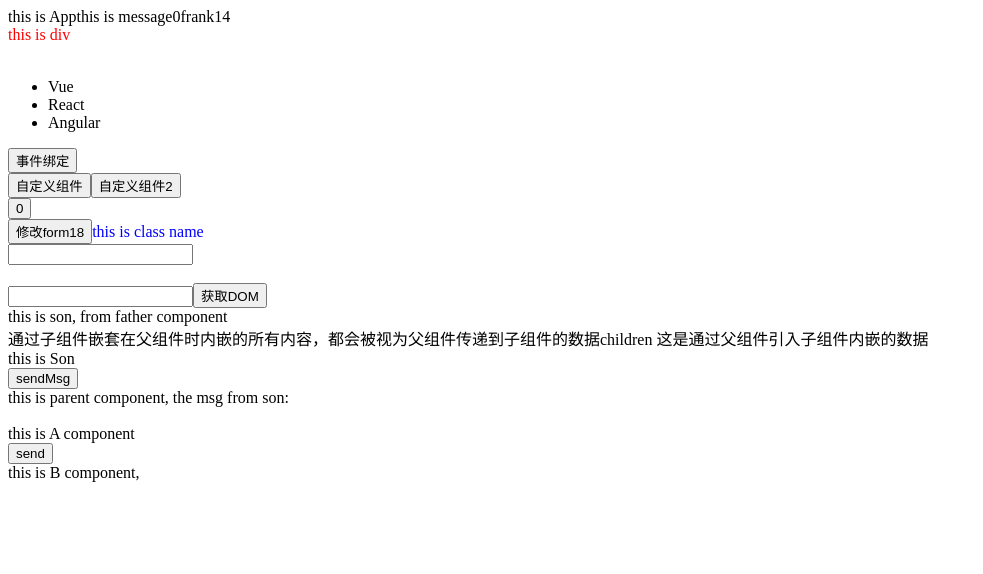
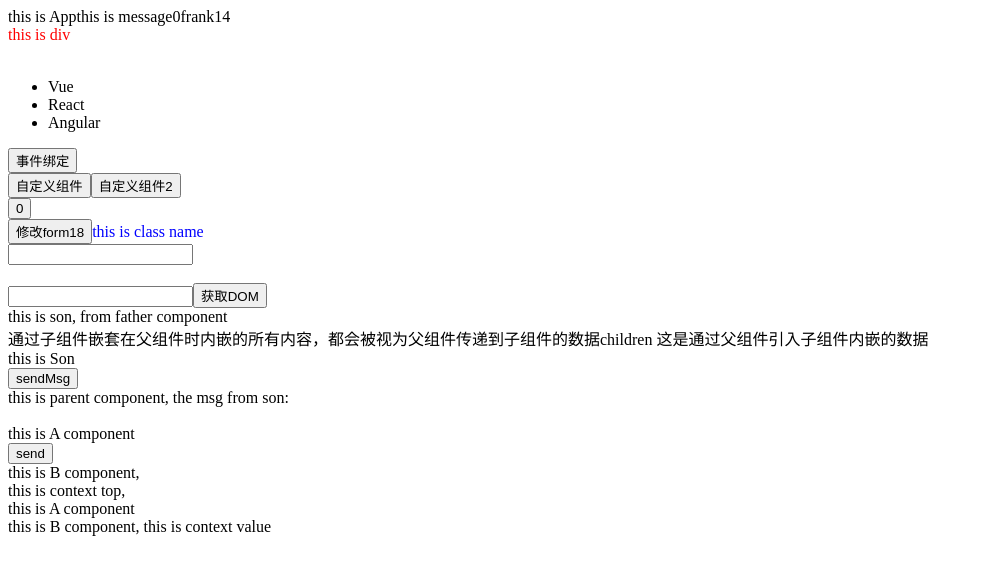
Before and after one commit to StarDust0814/learn-react, a React (Create React App) app: page / in a window 1280 px wide. Shown: the top 574 px of the page, without its empty margins (0-983 px from the left). Built offline with nearby package versions, Linux system fonts and the light colour scheme.

Commit message:
add:Context传参

```diff
--- a/src/App.js
+++ b/src/App.js
@@ -1,4 +1,4 @@
-import { useState, useRef } from 'react';
+import { useState, useRef, useContext, createContext } from 'react';
 import './index.css';
 // 项目的根组件
 // App -> index.js -> public/index.html项目渲染逻辑
@@ -64,6 +64,24 @@ function BComponent({ name }) {
   return <div>this is B component, {name}</div>;
 }
 
+// 跨层级组件传参，使用 context
+// 在顶层组组件使用Provider提供数据
+// 在底层通过useContext钩子函数使用数据
+const MsgContext = createContext();
+function A() {
+  return (
+    <div>
+      this is A component
+      <B />
+    </div>
+  );
+}
+
+function B() {
+  const msg = useContext(MsgContext);
+  return <div>this is B component, {msg}</div>;
+}
+
 function App() {
   // 事件绑定
   const handleClick = (e) => {
@@ -119,6 +137,10 @@ function App() {
     console.log(componentName);
     setComponentName(componentName);
   };
+
+  // Context跨级传参
+  const msgContextValue = 'this is context value';
+
   return (
     <div className="App">
       this is App
@@ -171,6 +193,10 @@ function App() {
       <AComponent onGetAName={getAName}></AComponent>
       <BComponent name={componentName}></BComponent>
       {/* 跨层级组件传参 */}
+      <MsgContext.Provider value={msgContextValue}>
+        this is context top,
+        <A />
+      </MsgContext.Provider>
     </div>
   );
 }
```
